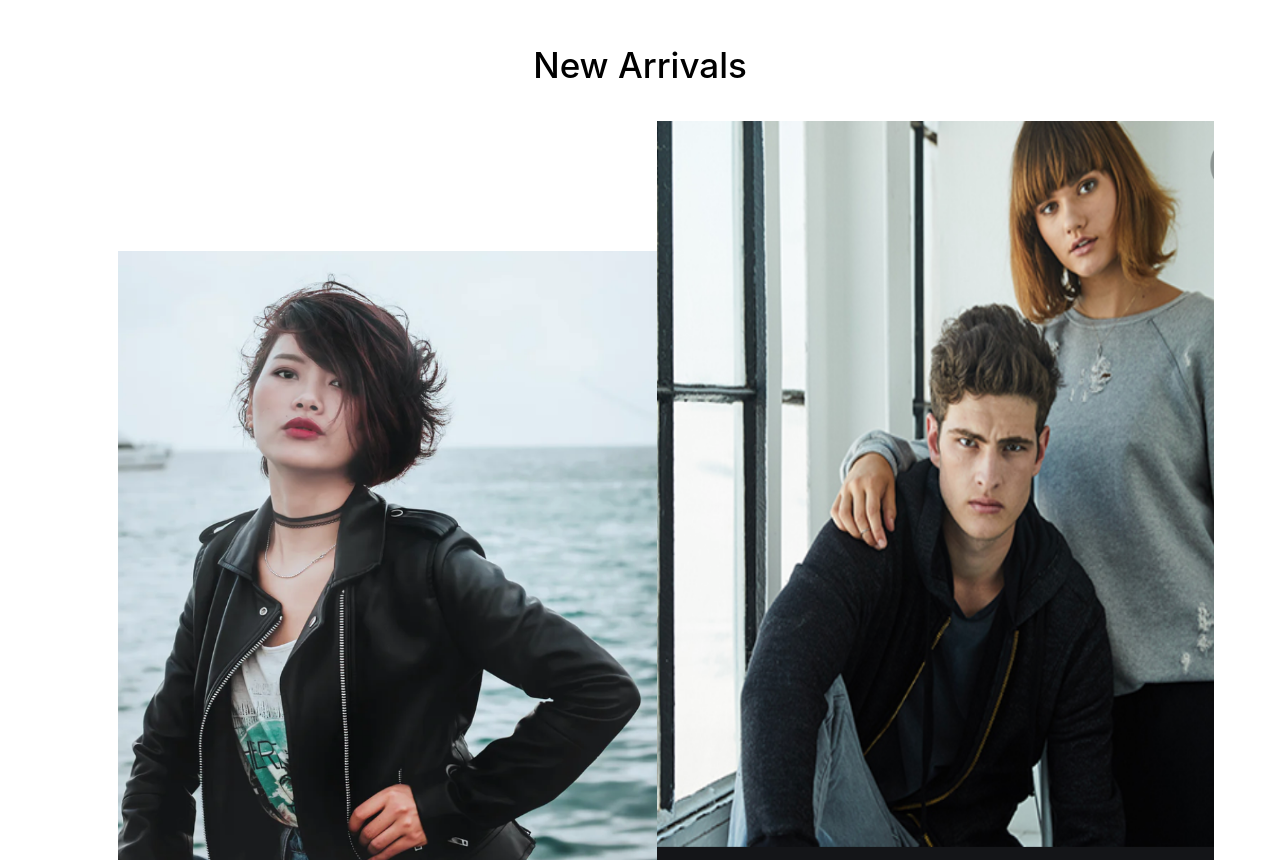
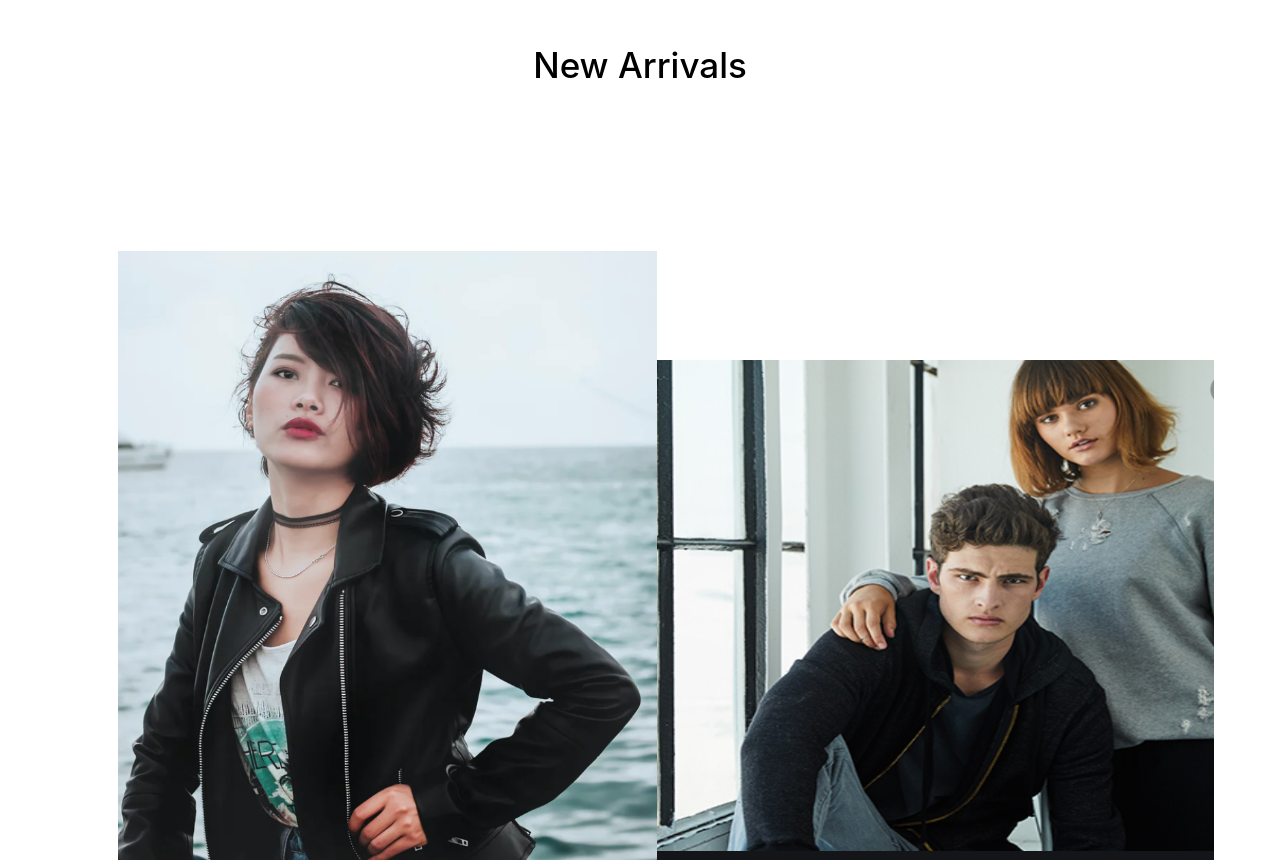
Before and after one commit to mynameisjasmine/Darrow-Lane, a React (Create React App) app: page / in a window 1280 px wide. Shown: the part 3060-3924 px from the top of the page. Built offline with nearby package versions, Linux system fonts and the light colour scheme.

Commit message:
mod11 pic resize

```diff
--- a/src/index.css
+++ b/src/index.css
@@ -203,6 +203,7 @@ img {
 
 .final-image-div {
   display: flex;
+  /* border: 2px solid green;  */
 }
 
 .mod10 {
@@ -212,5 +213,8 @@ img {
 }
 
 .mod11 {
+  position: relative;
+  top: 239px;
   width: 557px;
+  height: 500px;
 }
```
